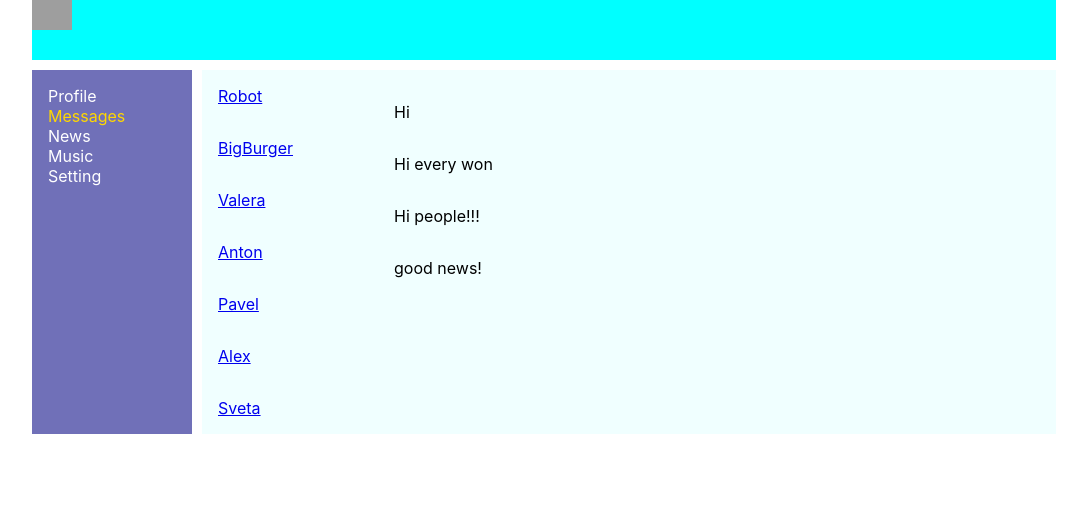
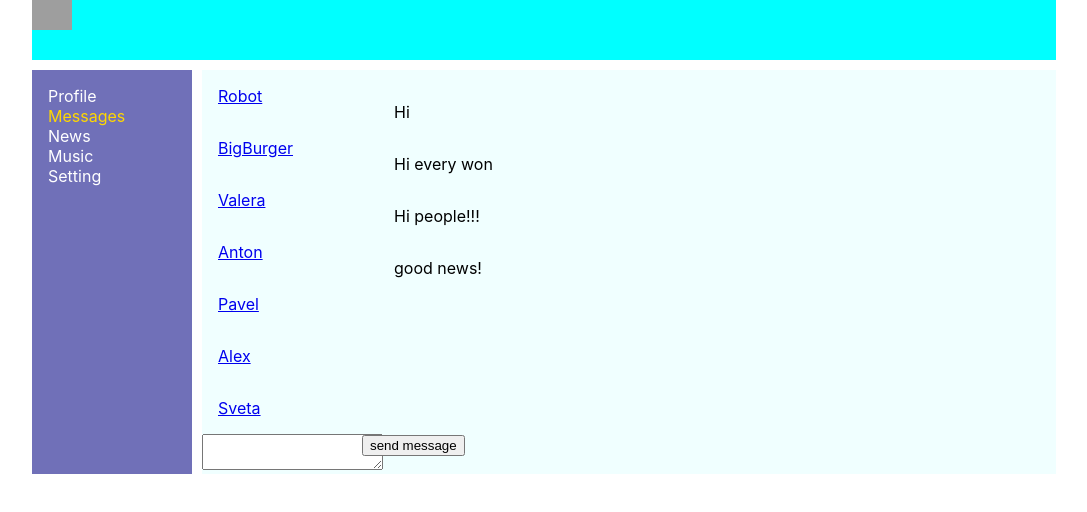
Before and after one commit to feerbax56/socialNetworkReactTS, a React (Create React App) app: page /dialog in a window 1280 px wide. Shown: the top 512 px of the page, without its empty margins (96-1183 px from the left). Built offline with nearby package versions, Linux system fonts and the light colour scheme; grey boxes are pictures that could not be loaded.

Commit message:
done lessen 31

```diff
--- a/src/components/Dialogs/Dialogs.tsx
+++ b/src/components/Dialogs/Dialogs.tsx
@@ -17,6 +17,13 @@
     })
     let MessageElements = props.Messages.map(m => <Message message={m.message}/>)
 
+    let newMessageElement = React.createRef<HTMLTextAreaElement>()
+
+    let addMessage = () => {
+        let text = newMessageElement.current?.value
+        alert(text)
+    }
+
     return (
         <div className={classes.dialogs}>
             <div className={classes.dialogsItems}>
@@ -25,6 +32,14 @@
             <div className={classes.messages}>
                 {MessageElements}
             </div>
+
+            <div>
+                <textarea ref={newMessageElement}></textarea>
+            </div>
+            <div>
+                <button onClick={addMessage}>send message</button>
+            </div>
+
         </div>)
 }
 
--- a/src/components/Dialogs/Message/Message.tsx
+++ b/src/components/Dialogs/Message/Message.tsx
@@ -6,8 +6,13 @@
 }
 
 const Message: React.FC<MessageType> = (props) => {
-    return (
-        <div className={classes.message}>{props.message}</div>
+
+
+
+    return (<>
+            <div className={classes.message}>{props.message}</div>
+
+        </>
     )
 
 }
--- a/src/components/Profile/MyPosts/MyPosts.tsx
+++ b/src/components/Profile/MyPosts/MyPosts.tsx
@@ -12,6 +12,13 @@
 
     let PostsElements = props.Posts.map(p => <Post message={p.message} likesCount={p.likesCount}/>)
 
+    let newPostElement = React.createRef<HTMLTextAreaElement>()
+
+    let addPost = () => {
+        let text = newPostElement.current?.value
+        alert(text)
+    }
+
     return (
         <div className={classes.content}>
 
@@ -20,10 +27,10 @@
             </div>
             <div>
                 <div>
-                    <textarea></textarea>
+                    <textarea ref={newPostElement}></textarea>
                 </div>
                 <div>
-                    <button>Add post</button>
+                    <button onClick={addPost}>Add post</button>
                 </div>
             </div>
 
```
